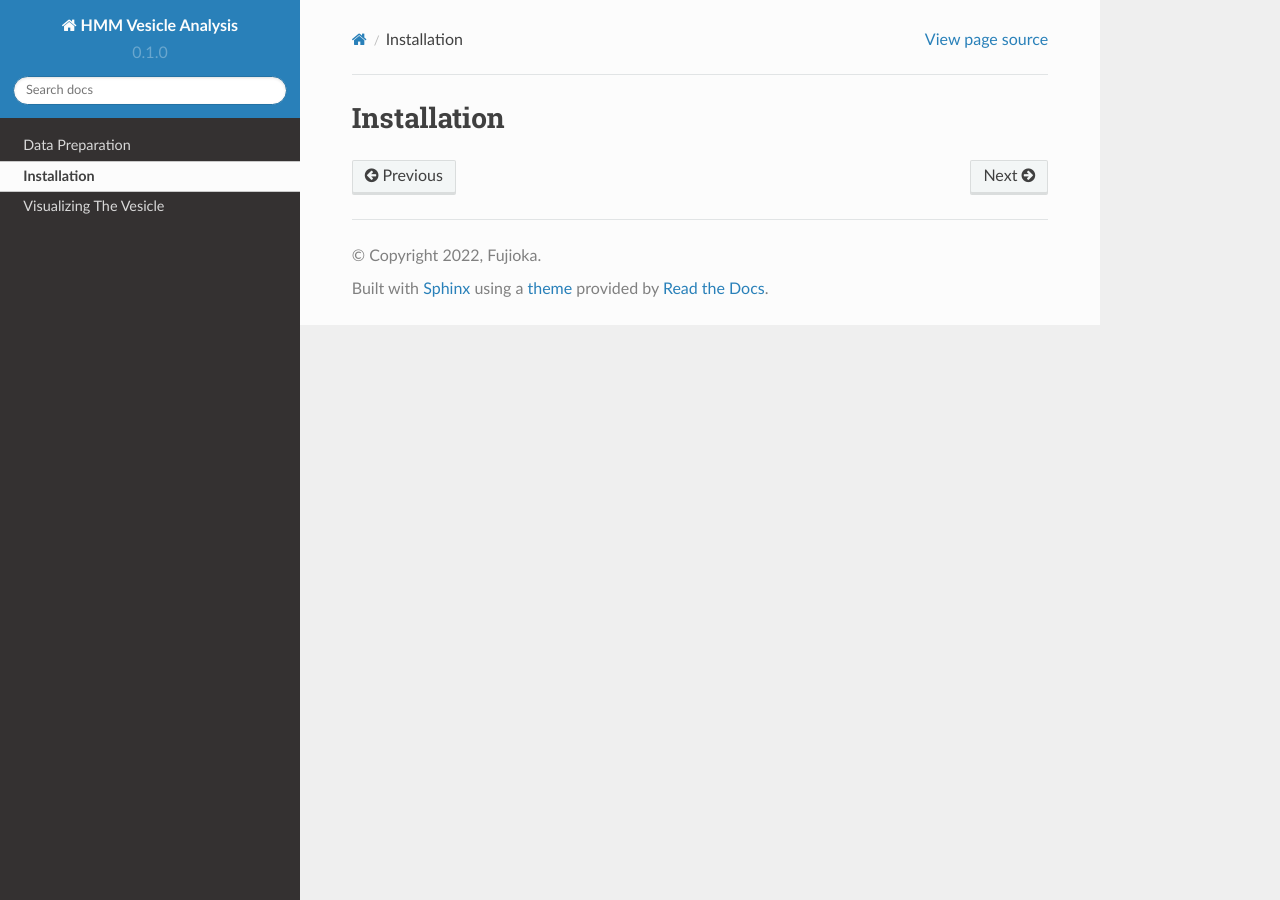
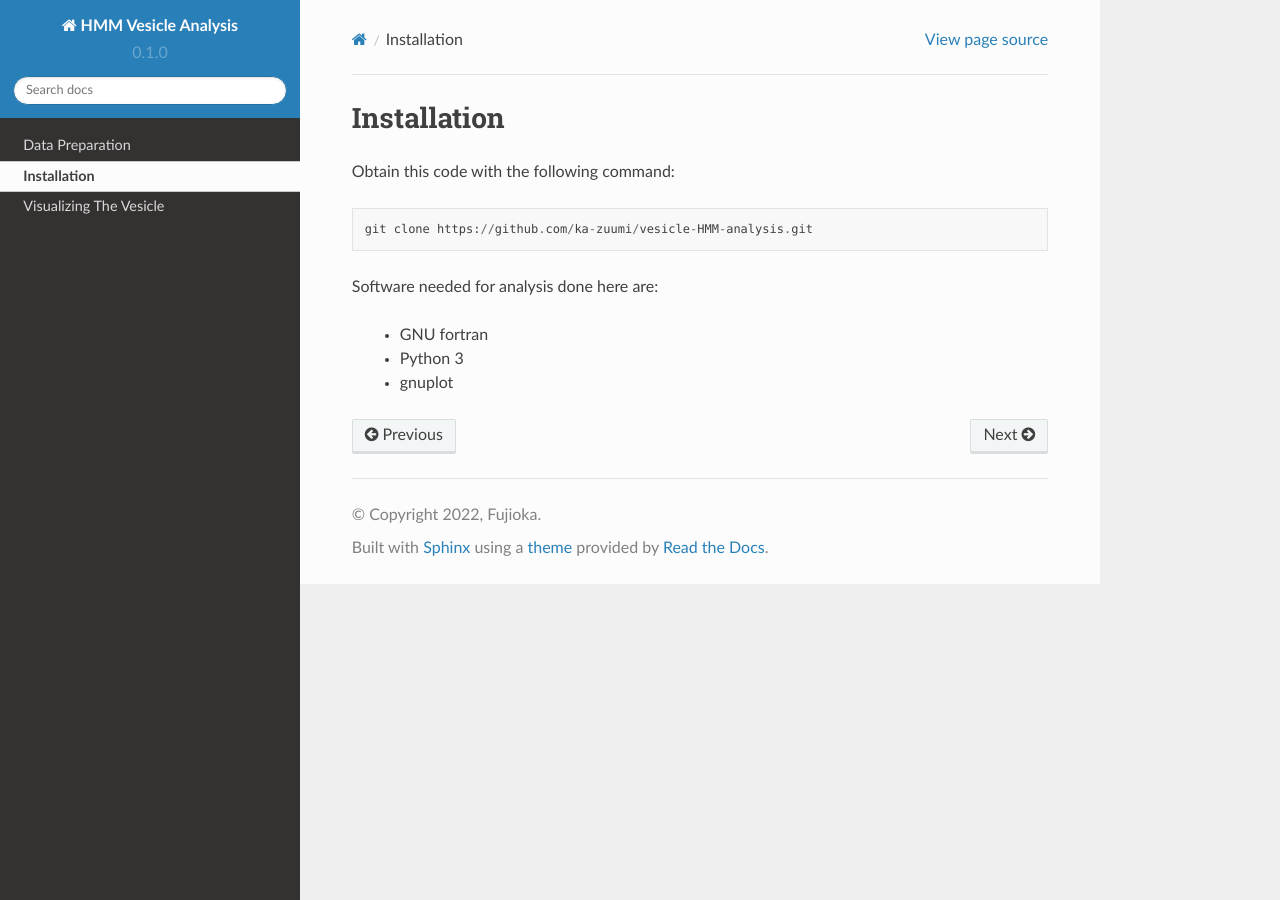
Before and after one commit to ka-zuumi/vesicle-HMM-analysis, a Sphinx documentation site: the page built from docs/Installation.rst, in a window 1280 px wide. Built offline with Sphinx 7.4.7 and the Read the Docs theme 2.0.0, drawn with Linux system fonts in a browser that asks for light colours.

Commit message:
Update Installation.rst

```diff
--- a/docs/Installation.rst
+++ b/docs/Installation.rst
@@ -1,2 +1,14 @@
 Installation
-------------
+============
+
+Obtain this code with the following command:
+
+.. code-block::
+
+   git clone https://github.com/ka-zuumi/vesicle-HMM-analysis.git
+
+Software needed for analysis done here are:
+
+  - GNU fortran
+  - Python 3
+  - gnuplot
```
